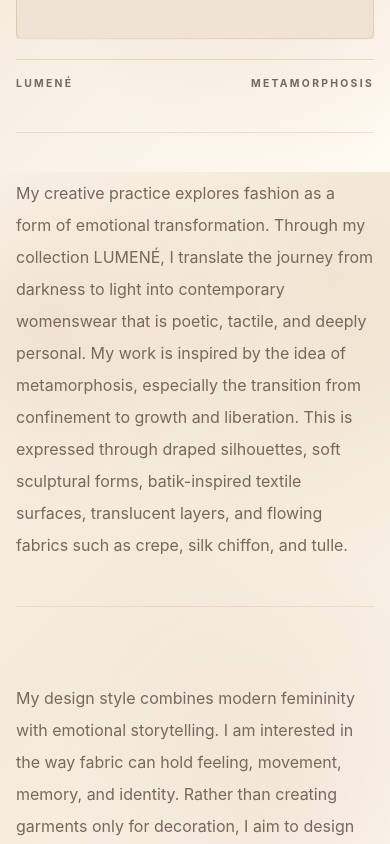
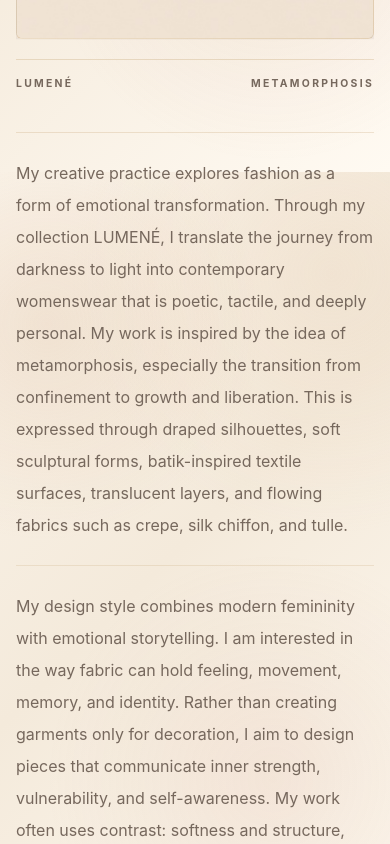
Before and after one commit to gihan-tharuka/Fashion-Designer-Portfolio, a Next.js app: page / in a window 390 px wide. Shown: the part 2360-3204 px from the top of the page. Built offline with nearby package versions, Linux system fonts and the light colour scheme.

Commit message:
brand statement

```diff
--- a/app/page.tsx
+++ b/app/page.tsx
@@ -392,7 +392,6 @@ export default function Home() {
                         src={image.src}
                         alt={`${image.label} process archive image`}
                         label={image.label}
-                        fit="contain"
                         showLabel={false}
                         showSpotlight={false}
                         className="aspect-[4/3] bg-[#DCDBDB] shadow-none transition duration-[1200ms] group-hover:scale-[1.015]"
--- a/components/BrandStatementCopy.tsx
+++ b/components/BrandStatementCopy.tsx
@@ -18,7 +18,7 @@ export function BrandStatementCopy() {
       {paragraphs.map((paragraph, index) => (
         <motion.p
           key={paragraph}
-          className={`flex min-h-[56svh] scroll-mt-32 items-center py-8 lg:min-h-[72svh] lg:px-8 ${
+          className={`flex min-h-[34svh] scroll-mt-32 items-center py-6 lg:min-h-[72svh] lg:px-8 lg:py-8 ${
             index > 0 ? "border-t border-gold/16" : ""
           }`}
           initial={index === 0 || reduceMotion ? false : { opacity: 0, y: 42 }}
```
